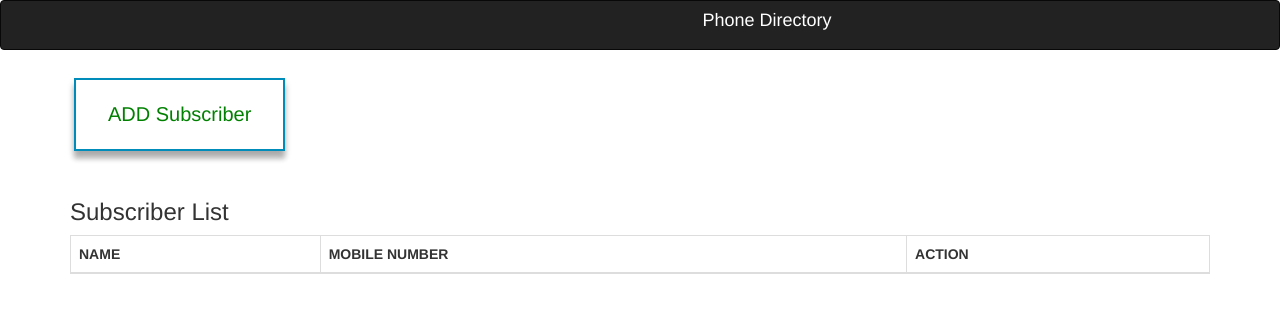
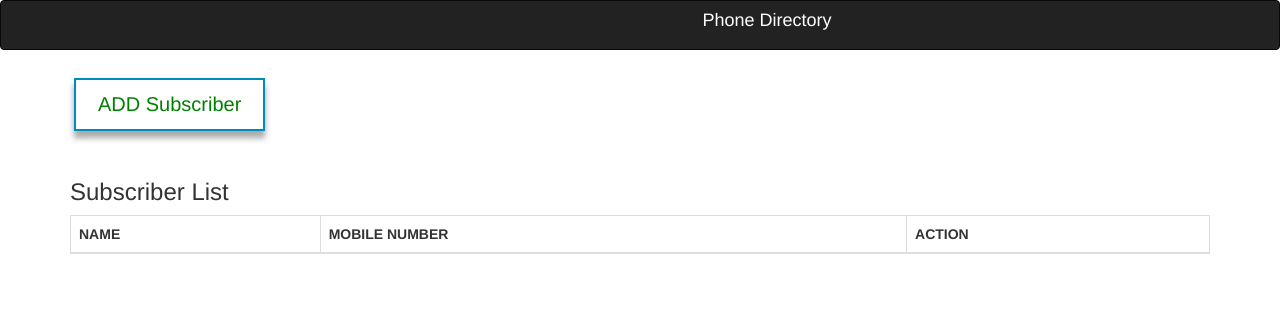
Before and after one commit to manishak011/ManishaKumariupgrad.com, a plain HTML site: page index.html in a window 1280 px wide. Drawn offline with nearby package versions, Linux system fonts and the light colour scheme.

Commit message:
Update style.css

```diff
--- a/style.css
+++ b/style.css
@@ -17,7 +17,7 @@
   background-color: #4CAF50; /* Blue */
   border: none;
   color: white;
-  padding: 20px 32px;
+  padding: 10px 22px;
   text-align: center;
   text-decoration: none;
   display: inline-block;
@@ -33,7 +33,7 @@
 }
 .button:hover {
   background-color: #008CBA;
-  color: white;
+  color: red;
 }
 #form1
 {
```
